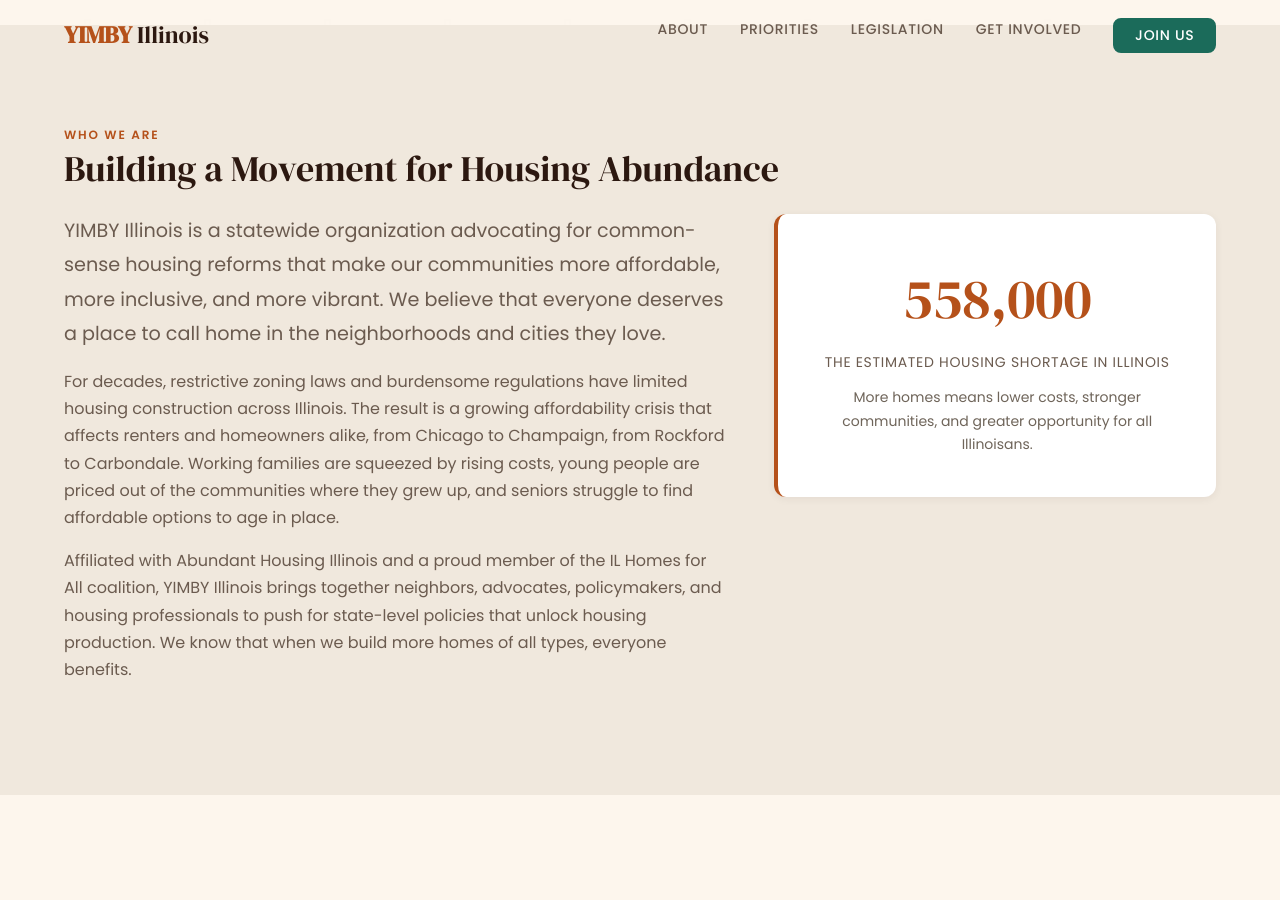
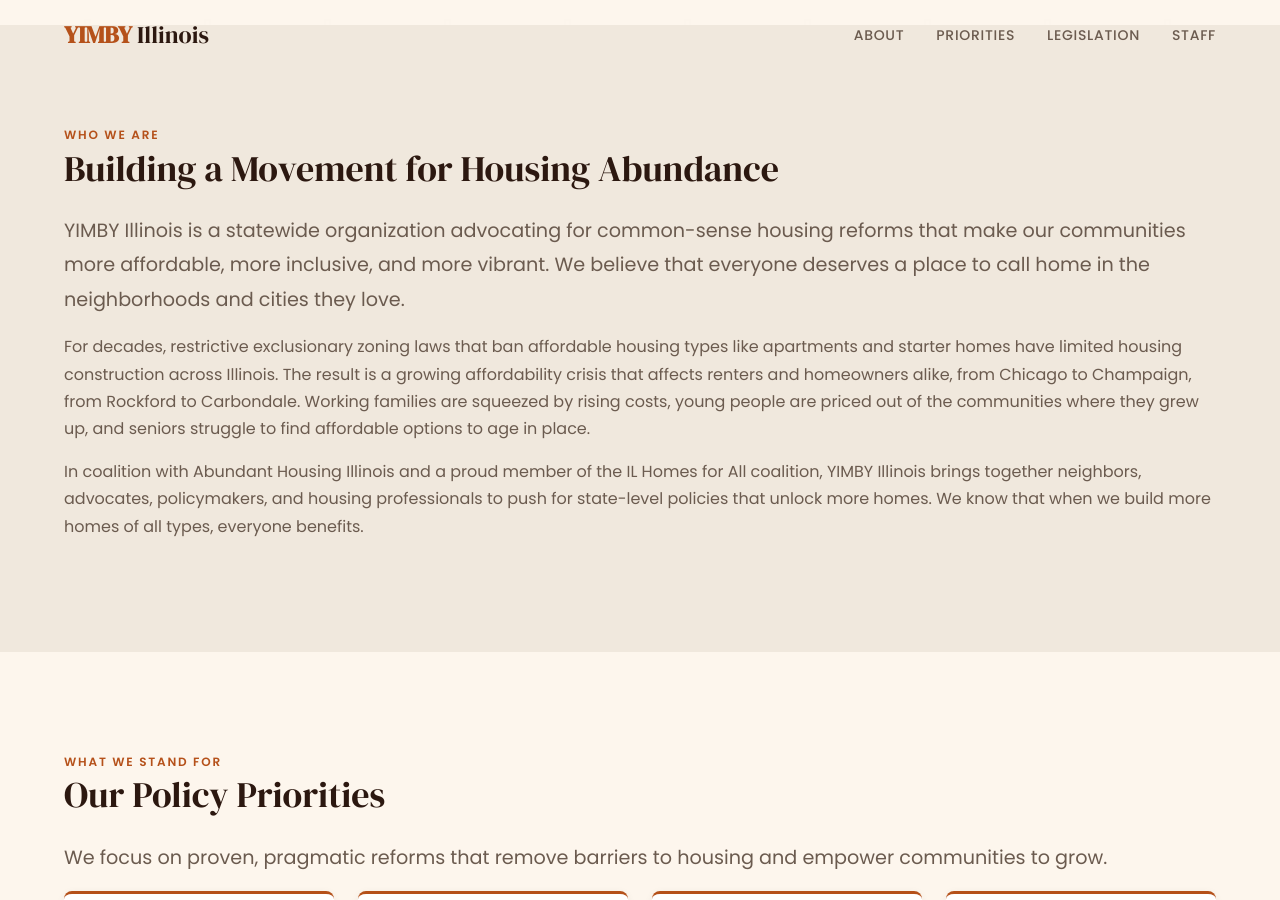
Before and after one commit to AbundantHousingIllinois/yimby-illinois, a Jekyll site: the page built from index.html, in a window 1280 px wide and 900 px high, scrolled down 875 px. Built offline with Jekyll 4.4.1, drawn with Linux system fonts in a browser that asks for light colours; some of the changed text lies outside the part shown.

Commit message:
Update site content based on AHIL leadership feedback
- Hero: change "We are a grassroots coalition" to "We fight for", remove Get Involved CTA
- About: fix zoning language, change "affiliated" to "in coalition with", remove housing shortage stat
- Priorities: link "proven" to Pew study, use -flats terminology, update ADU description, add objective standards to permitting
- Legislation: replace placeholders with real priority bills (HB 5626, SB 4060/4061/4063/4064/4071, HB 5083/SB 3187) with ILGA links
- Replace Get Involved section with Staff section (Ben Wolfenstein)
- Nav: remove Join Us button, update Get Involved link to Staff

Co-Authored-By: Claude Opus 4.6 (1M context) <noreply@anthropic.com>

```diff
--- a/_includes/about.html
+++ b/_includes/about.html
@@ -2,17 +2,10 @@
   <div class="container">
     <span class="section-label reveal">Who We Are</span>
     <h2 class="reveal">Building a Movement for Housing Abundance</h2>
-    <div class="about__grid reveal">
-      <div class="about__content">
-        <p class="lead">YIMBY Illinois is a statewide organization advocating for common-sense housing reforms that make our communities more affordable, more inclusive, and more vibrant. We believe that everyone deserves a place to call home in the neighborhoods and cities they love.</p>
-        <p>For decades, restrictive zoning laws and burdensome regulations have limited housing construction across Illinois. The result is a growing affordability crisis that affects renters and homeowners alike, from Chicago to Champaign, from Rockford to Carbondale. Working families are squeezed by rising costs, young people are priced out of the communities where they grew up, and seniors struggle to find affordable options to age in place.</p>
-        <p>Affiliated with Abundant Housing Illinois and a proud member of the IL Homes for All coalition, YIMBY Illinois brings together neighbors, advocates, policymakers, and housing professionals to push for state-level policies that unlock housing production. We know that when we build more homes of all types, everyone benefits.</p>
-      </div>
-      <div class="about__stat">
-        <div class="about__stat-number">558,000</div>
-        <div class="about__stat-label">The estimated housing shortage in Illinois</div>
-        <p class="about__stat-source">More homes means lower costs, stronger communities, and greater opportunity for all Illinoisans.</p>
-      </div>
+    <div class="about__content reveal">
+      <p class="lead">YIMBY Illinois is a statewide organization advocating for common-sense housing reforms that make our communities more affordable, more inclusive, and more vibrant. We believe that everyone deserves a place to call home in the neighborhoods and cities they love.</p>
+      <p>For decades, restrictive exclusionary zoning laws that ban affordable housing types like apartments and starter homes have limited housing construction across Illinois. The result is a growing affordability crisis that affects renters and homeowners alike, from Chicago to Champaign, from Rockford to Carbondale. Working families are squeezed by rising costs, young people are priced out of the communities where they grew up, and seniors struggle to find affordable options to age in place.</p>
+      <p>In coalition with Abundant Housing Illinois and a proud member of the IL Homes for All coalition, YIMBY Illinois brings together neighbors, advocates, policymakers, and housing professionals to push for state-level policies that unlock more homes. We know that when we build more homes of all types, everyone benefits.</p>
     </div>
   </div>
 </section>
--- a/_includes/hero.html
+++ b/_includes/hero.html
@@ -16,10 +16,9 @@
   <div class="container">
     <div class="hero__content">
       <h1 class="hero__title">Illinois Deserves Abundant Housing</h1>
-      <p class="hero__subtitle">We are a grassroots coalition fighting for housing policies that make Illinois more affordable, livable, and inclusive for everyone.</p>
+      <p class="hero__subtitle">We fight for housing policies that make Illinois more affordable, livable, and inclusive for everyone.</p>
       <div class="hero__actions btn-group">
-        <a href="#get-involved" class="btn btn--primary btn--lg">Get Involved</a>
-        <a href="#about" class="btn btn--outline btn--lg">Learn More</a>
+        <a href="#about" class="btn btn--primary btn--lg">Learn More</a>
       </div>
     </div>
   </div>
--- a/_includes/legislation.html
+++ b/_includes/legislation.html
@@ -6,18 +6,38 @@
     <div class="legislation__list reveal">
       <div class="legislation__item">
         <span class="badge badge--active">Active</span>
-        <h3>IL Missing Middle Housing Act</h3>
-        <p>Would legalize 2-4 unit residential buildings statewide, creating thousands of new homes near jobs and transit.</p>
-      </div>
-      <div class="legislation__item">
-        <span class="badge badge--passed">Passed</span>
-        <h3>People Over Parking Act</h3>
-        <p>Eliminated parking minimums near transit stations, reducing construction costs and encouraging walkable development.</p>
+        <h3><a href="https://www.ilga.gov/Legislation/BillStatus?DocNum=5626&GAID=18&DocTypeID=HB&SessionID=114&GA=104" target="_blank" rel="noopener">HB 5626</a> — Housing Omnibus</h3>
+        <p>Comprehensive housing reform bill covering ADU legalization, parking reform, permitting timelines, and single-stair residential buildings.</p>
       </div>
       <div class="legislation__item">
         <span class="badge badge--active">Active</span>
-        <h3>ADU Legalization Act</h3>
-        <p>Allows accessory dwelling units on all residential lots in Illinois, giving homeowners new options for housing family and generating income.</p>
+        <h3><a href="https://www.ilga.gov/Legislation/BillStatus?DocNum=4060&GAID=18&DocTypeID=SB&SessionID=114&GA=104" target="_blank" rel="noopener">SB 4060</a> — Middle Housing</h3>
+        <p>Expands housing options by permitting detached single-family dwellings on smaller lots and establishing tiered density allowances based on lot size.</p>
+      </div>
+      <div class="legislation__item">
+        <span class="badge badge--active">Active</span>
+        <h3><a href="https://www.ilga.gov/Legislation/BillStatus?DocNum=4061&GAID=18&DocTypeID=SB&SessionID=114&GA=104" target="_blank" rel="noopener">SB 4061</a> — Single Stair</h3>
+        <p>Allows residential buildings up to 6 stories to use a single stairway exit under specific safety conditions, enabling more efficient building designs.</p>
+      </div>
+      <div class="legislation__item">
+        <span class="badge badge--active">Active</span>
+        <h3><a href="https://www.ilga.gov/Legislation/BillStatus?DocNum=4063&GAID=18&DocTypeID=SB&SessionID=114&GA=104" target="_blank" rel="noopener">SB 4063</a> — Permitting &amp; 3rd Party Review</h3>
+        <p>Establishes plan review timelines of 15 business days for residential and 30 for commercial, with third-party review options when deadlines are missed.</p>
+      </div>
+      <div class="legislation__item">
+        <span class="badge badge--active">Active</span>
+        <h3><a href="https://www.ilga.gov/Legislation/BillStatus?DocNum=4064&GAID=18&DocTypeID=SB&SessionID=114&GA=104" target="_blank" rel="noopener">SB 4064</a> — Parking Reform</h3>
+        <p>Limits municipal parking requirements, capping at 0.5 spaces per multifamily unit and eliminating minimums for affordable housing, small units, and conversions.</p>
+      </div>
+      <div class="legislation__item">
+        <span class="badge badge--active">Active</span>
+        <h3><a href="https://www.ilga.gov/Legislation/BillStatus?DocNum=4071&GAID=18&DocTypeID=SB&SessionID=114&GA=104" target="_blank" rel="noopener">SB 4071</a> — ADUs</h3>
+        <p>Requires municipalities to authorize accessory dwelling units in all single-family zoning districts without extra parking, lot size, or design requirements.</p>
+      </div>
+      <div class="legislation__item">
+        <span class="badge badge--active">Active</span>
+        <h3><a href="https://www.ilga.gov/Legislation/BillStatus?DocNum=5083&GAID=18&DocTypeID=HB&SessionID=114&GA=104" target="_blank" rel="noopener">HB 5083</a> / <a href="https://www.ilga.gov/Legislation/BillStatus?DocNum=3187&GAID=18&DocTypeID=SB&SessionID=114&GA=104" target="_blank" rel="noopener">SB 3187</a> — YIGBY</h3>
+        <p>The Yes In God's Backyard Act permits multifamily and mixed-use development on faith-based land as by-right uses without discretionary approval.</p>
       </div>
     </div>
   </div>
--- a/_includes/nav.html
+++ b/_includes/nav.html
@@ -8,8 +8,7 @@
         <a href="#about" class="nav__link">About</a>
         <a href="#priorities" class="nav__link">Priorities</a>
         <a href="#legislation" class="nav__link">Legislation</a>
-        <a href="#get-involved" class="nav__link">Get Involved</a>
-        <a href="#get-involved" class="btn btn--primary btn--sm">Join Us</a>
+        <a href="#staff" class="nav__link">Staff</a>
       </div>
       <button class="nav__toggle" aria-label="Menu">
         <span></span>
@@ -23,6 +22,5 @@
   <a href="#about" class="nav__link">About</a>
   <a href="#priorities" class="nav__link">Priorities</a>
   <a href="#legislation" class="nav__link">Legislation</a>
-  <a href="#get-involved" class="nav__link">Get Involved</a>
-  <a href="#get-involved" class="btn btn--primary btn--sm">Join Us</a>
+  <a href="#staff" class="nav__link">Staff</a>
 </div>
--- a/_includes/priorities.html
+++ b/_includes/priorities.html
@@ -2,7 +2,7 @@
   <div class="container">
     <span class="section-label reveal">What We Stand For</span>
     <h2 class="reveal">Our Policy Priorities</h2>
-    <p class="lead reveal">We focus on proven, pragmatic reforms that remove barriers to housing and empower communities to grow.</p>
+    <p class="lead reveal">We focus on <a href="https://www.pew.org/en/research-and-analysis/articles/2025/07/31/new-housing-slows-rent-growth-most-for-older-more-affordable-units" target="_blank" rel="noopener">proven</a>, pragmatic reforms that remove barriers to housing and empower communities to grow.</p>
     <div class="grid grid--4 reveal">
       <div class="card">
         <div class="card__icon">
@@ -14,7 +14,7 @@
           </svg>
         </div>
         <h3>Missing Middle Housing</h3>
-        <p>Legalize duplexes, triplexes, and fourplexes in residential areas. These home types were once the backbone of Illinois neighborhoods and can be again, providing attainable housing options between single-family homes and large apartment buildings.</p>
+        <p>Legalize two-flats, three-flats, four-flats, townhomes, and small apartments in residential areas. These home types were once the backbone of Illinois neighborhoods and can be again, providing attainable housing options between single-family homes and large apartment buildings.</p>
       </div>
       <div class="card">
         <div class="card__icon">
@@ -26,8 +26,8 @@
             <line x1="30" y1="28" x2="42" y2="28"/>
           </svg>
         </div>
-        <h3>Accessory Dwelling Units</h3>
-        <p>Allow homeowners to build coach houses, granny flats, and backyard cottages. ADUs create gentle density and help families build wealth, house aging relatives, or earn rental income without changing the character of their neighborhood.</p>
+        <h3>Accessory Dwelling Units (ADUs)</h3>
+        <p>ADUs, also known as coach houses, granny flats, or backyard cottages, utilize existing homes and infrastructure to produce smaller, more affordable housing options near jobs and transit. In doing so, they expand access to high-opportunity neighborhoods without requiring large-scale redevelopment.</p>
       </div>
       <div class="card">
         <div class="card__icon">
--- /dev/null
+++ b/_includes/staff.html
@@ -0,0 +1,12 @@
+<section class="section section--accent" id="staff">
+  <div class="container">
+    <span class="section-label reveal">Our Team</span>
+    <h2 class="reveal">Staff</h2>
+    <div class="grid grid--2 reveal">
+      <div class="action-card">
+        <h3>Ben Wolfenstein</h3>
+        <p>Lead, Abundant Housing Illinois</p>
+      </div>
+    </div>
+  </div>
+</section>
--- a/index.html
+++ b/index.html
@@ -9,4 +9,4 @@ description: Fighting for abundant, affordable housing across Illinois
 {% include priorities.html %}
 {% include legislation.html %}
 {% include coalition.html %}
-{% include get-involved.html %}
+{% include staff.html %}
```
Also changed, not shown: other parts of _includes/priorities.html (+1 -1 lines).
